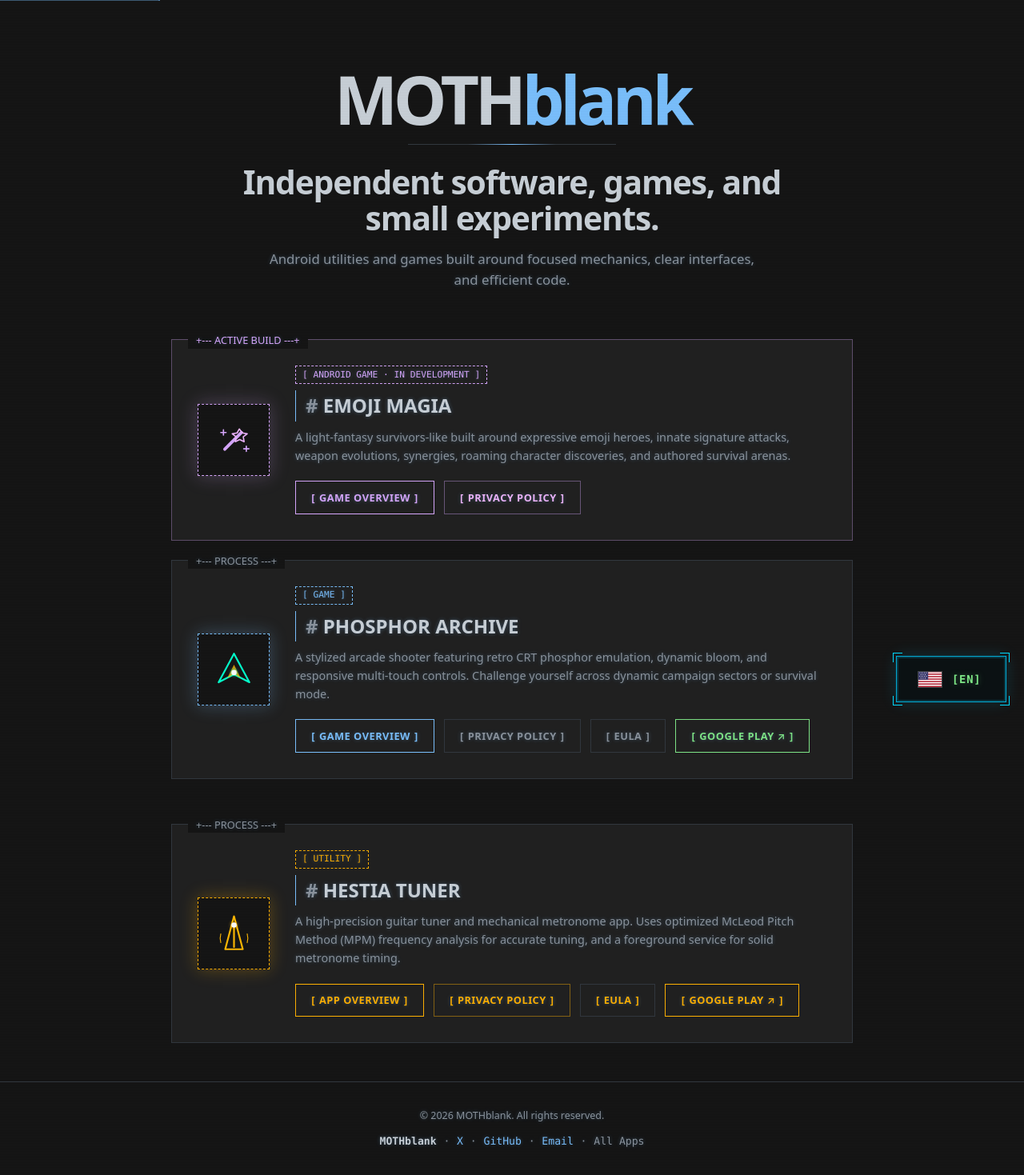
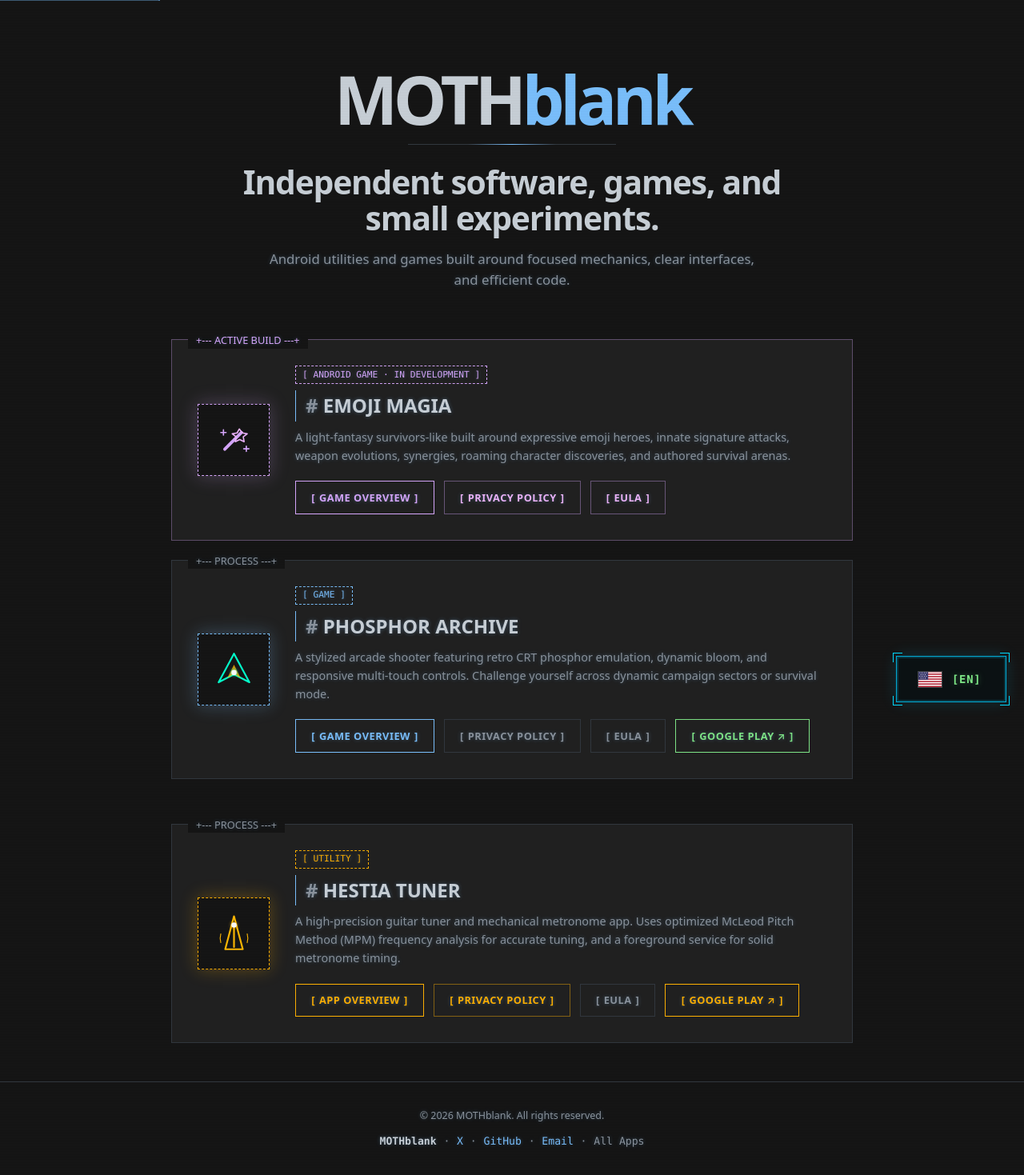
Before and after one commit to MOTHblank/mothblank.github.io, a Jekyll site: the page built from index.html, in a window 1280 px wide. Shown: the whole page at 80% size. Built offline with Jekyll 4.4.1, drawn with Linux system fonts in a browser that asks for light colours.

Commit message:
Link Emoji Magia EULA from homepage

```diff
--- a/index.html
+++ b/index.html
@@ -18,7 +18,6 @@
         </section>
 
         <section class="game-showcase">
-            <!-- Emoji Magia Card -->
             <div class="game-card emoji-card">
                 <div class="game-icon-container">
                     <div class="game-icon emoji-game-icon" aria-hidden="true">
@@ -36,11 +35,11 @@
                     <div class="game-links">
                         <a href="emoji-magia.html" class="btn btn-emoji" id="btn-emoji-overview" aria-label="Emoji Magia overview">Game Overview</a>
                         <a href="privacy-emojimagia.html" class="btn btn-secondary emoji-secondary" id="btn-emoji-privacy" aria-label="Emoji Magia Privacy Policy">Privacy Policy</a>
+                        <a href="eula-emojimagia.html" class="btn btn-secondary emoji-secondary" id="btn-emoji-eula" aria-label="Emoji Magia EULA">EULA</a>
                     </div>
                 </div>
             </div>
 
-            <!-- Phosphor Archive Card -->
             <div class="game-card">
                 <div class="game-icon-container">
                     <div class="game-icon" style="border-color: var(--accent-cyan); box-shadow: 0 0 20px var(--accent-cyan-glow);">
@@ -56,24 +55,21 @@
                     <h2 class="game-title">Phosphor Archive</h2>
                     <p class="game-desc">A stylized arcade shooter featuring retro CRT phosphor emulation, dynamic bloom, and responsive multi-touch controls. Challenge yourself across dynamic campaign sectors or survival mode.</p>
                     <div class="game-links">
-                        <a href="phosphor-archive.html" class="btn btn-primary" id="btn-phosphor-overview" aria-label="Phosphor Archive overview">Game Overview</a>
-                        <a href="privacy-phosphor.html" class="btn btn-secondary" id="btn-phosphor-privacy" aria-label="Phosphor Archive Privacy Policy">Privacy Policy</a>
-                        <a href="eula-phosphor.html" class="btn btn-secondary" id="btn-phosphor-eula" aria-label="Phosphor Archive EULA">EULA</a>
-                        <a href="https://play.google.com/store/apps/details?id=com.mothblank.phosphorarchive" class="btn btn-store" id="btn-phosphor-play" aria-label="Get Phosphor Archive on Google Play" target="_blank" rel="noopener noreferrer">Google Play ↗</a>
+                        <a href="phosphor-archive.html" class="btn btn-primary">Game Overview</a>
+                        <a href="privacy-phosphor.html" class="btn btn-secondary">Privacy Policy</a>
+                        <a href="eula-phosphor.html" class="btn btn-secondary">EULA</a>
+                        <a href="https://play.google.com/store/apps/details?id=com.mothblank.phosphorarchive" class="btn btn-store" target="_blank" rel="noopener noreferrer">Google Play ↗</a>
                     </div>
                 </div>
             </div>
 
-            <!-- Hestia Tuner Card -->
             <div class="game-card" style="margin-top: 2rem; --focus-ring: var(--accent-amber);">
                 <div class="game-icon-container">
                     <div class="game-icon" style="border-color: var(--accent-amber); box-shadow: 0 0 20px var(--accent-amber-glow);">
                         <svg viewBox="0 0 100 100" fill="none" xmlns="http://www.w3.org/2000/svg" aria-hidden="true">
-                            <!-- Metronome/Tuning Fork Hybrid Shape in Gold/Amber -->
                             <path d="M50 10 L30 85 L70 85 Z" stroke="#ffb800" stroke-width="4" stroke-linejoin="round"/>
                             <line x1="50" y1="80" x2="50" y2="30" stroke="#ffb800" stroke-width="4" stroke-linecap="round"/>
                             <circle cx="50" cy="30" r="6" fill="#ffffff" filter="drop-shadow(0 0 4px #ffb800)"/>
-                            <!-- Sound waves -->
                             <path d="M20 50 A 35 35 0 0 0 20 70" stroke="#ffb800" stroke-width="2" stroke-linecap="round"/>
                             <path d="M80 50 A 35 35 0 0 1 80 70" stroke="#ffb800" stroke-width="2" stroke-linecap="round"/>
                         </svg>
@@ -84,10 +80,10 @@
                     <h2 class="game-title">Hestia Tuner</h2>
                     <p class="game-desc">A high-precision guitar tuner and mechanical metronome app. Uses optimized McLeod Pitch Method (MPM) frequency analysis for accurate tuning, and a foreground service for solid metronome timing.</p>
                     <div class="game-links">
-                        <a href="hestia-tuner.html" class="btn btn-hestia" id="btn-hestia-overview" aria-label="Hestia Tuner overview">App Overview</a>
-                        <a href="privacy-hestia.html" class="btn btn-secondary" style="--btn-color: var(--accent-amber); --btn-border: rgba(255,176,0,.45);" id="btn-hestia-privacy" aria-label="Hestia Tuner Privacy Policy">Privacy Policy</a>
-                        <a href="eula-hestia.html" class="btn btn-secondary" style="--text-secondary: var(--accent-amber);" id="btn-hestia-eula" aria-label="Hestia Tuner EULA">EULA</a>
-                        <a href="https://play.google.com/store/apps/details?id=com.mothblank.hestiatuner" class="btn btn-store btn-store-amber" id="btn-hestia-play" aria-label="Get Hestia Tuner on Google Play" target="_blank" rel="noopener noreferrer">Google Play ↗</a>
+                        <a href="hestia-tuner.html" class="btn btn-hestia">App Overview</a>
+                        <a href="privacy-hestia.html" class="btn btn-secondary" style="--btn-color: var(--accent-amber); --btn-border: rgba(255,176,0,.45);">Privacy Policy</a>
+                        <a href="eula-hestia.html" class="btn btn-secondary">EULA</a>
+                        <a href="https://play.google.com/store/apps/details?id=com.mothblank.hestiatuner" class="btn btn-store btn-store-amber" target="_blank" rel="noopener noreferrer">Google Play ↗</a>
                     </div>
                 </div>
             </div>
```
